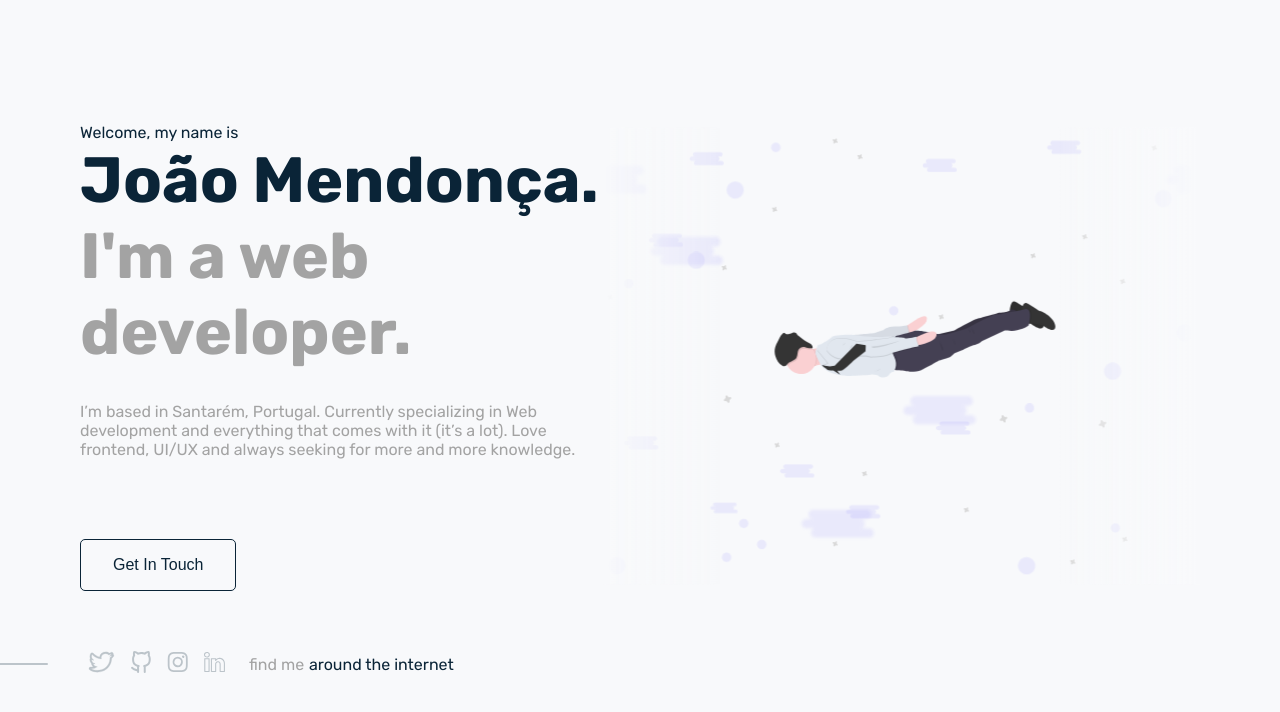
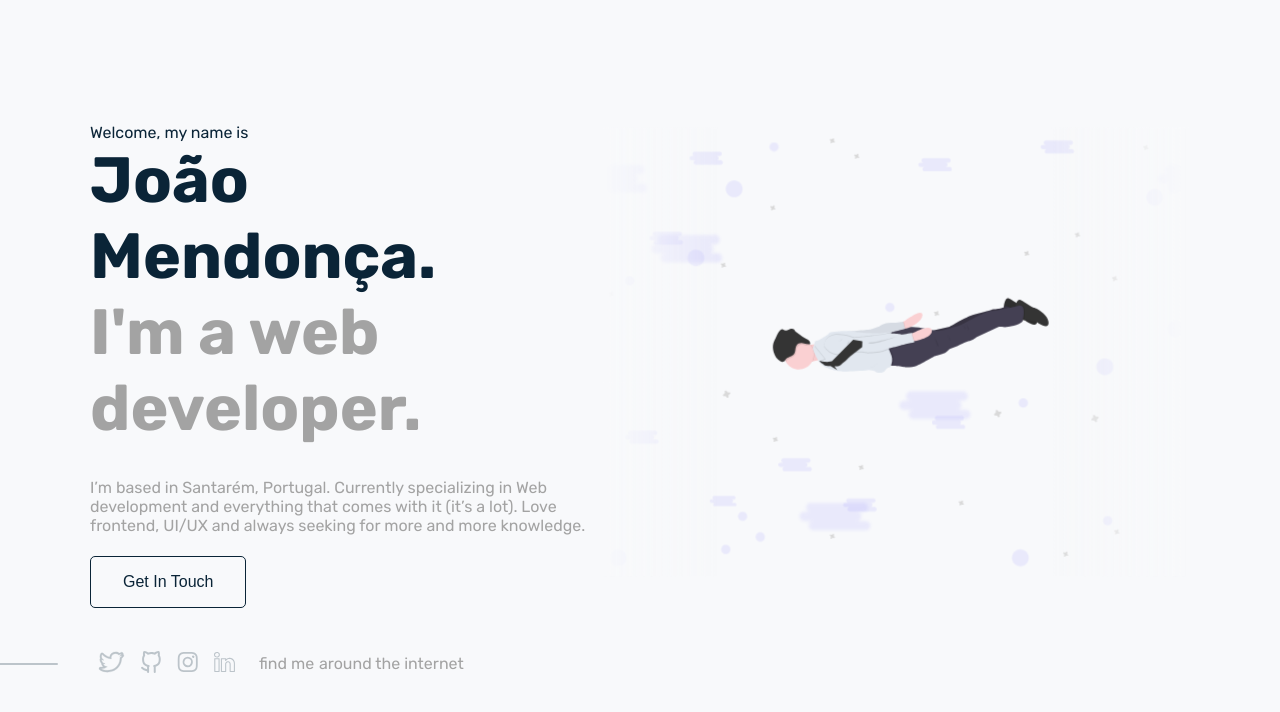
Before and after one commit to joaomendoncaa/portfolio-joaomendonca, a Next.js app: page / in a window 1280 px wide. Shown: the top 712 px of the page. Built offline with nearby package versions, Linux system fonts and the light colour scheme.

Commit message:
Fixes to overlapped css rules

```diff
--- a/src/components/OutlinedButton/styles.ts
+++ b/src/components/OutlinedButton/styles.ts
@@ -5,7 +5,7 @@ interface ButtonProps {
 }
 
 export const Button = styled.button<ButtonProps>`
-  margin-top: 5rem;
+  margin: auto 0;
 
   background: transparent;
 
--- a/src/styles/Home.ts
+++ b/src/styles/Home.ts
@@ -2,9 +2,8 @@ import styled from 'styled-components'
 
 export const Main = styled.div`
   height: 100vh;
-  padding: 5rem;
 
-  max-width: 1500px;
+  max-width: 500px;
 
   margin: 0 auto;
 
@@ -15,10 +14,19 @@ export const Main = styled.div`
 
   @media (min-width: 600px) {}
   @media (min-width: 900px) {
+    max-width: 750px;
+
     display: flex;
     flex-direction: row;
     justify-content: space-between;
     align-items: center;
+  }
+  @media (min-width: 1200px) {
+    max-width: 1100px;
+  }
+  @media (min-width: 1800px) {
+    padding: 0 2.5rem;
+    max-width: 1500px;
   }
 `
 
@@ -28,22 +36,22 @@ export const ContentWrapper = styled.div`
   display: flex;
   flex-direction: column;
 
-  span {
+  > span {
     font-size: 1rem;
     font-weight:  400;
     color: var(--text-primary);
   }
 
-  h1, h2 {
+  > h1, > h2 {
     font-size: 4rem;
     font-weight: 700;
   }
 
-  h1 {
+  >h1 {
     color: var(--title-primary);
   }
 
-  h2 {
+  > h2 {
     color: var(--title-secondary);
   }
 
```
